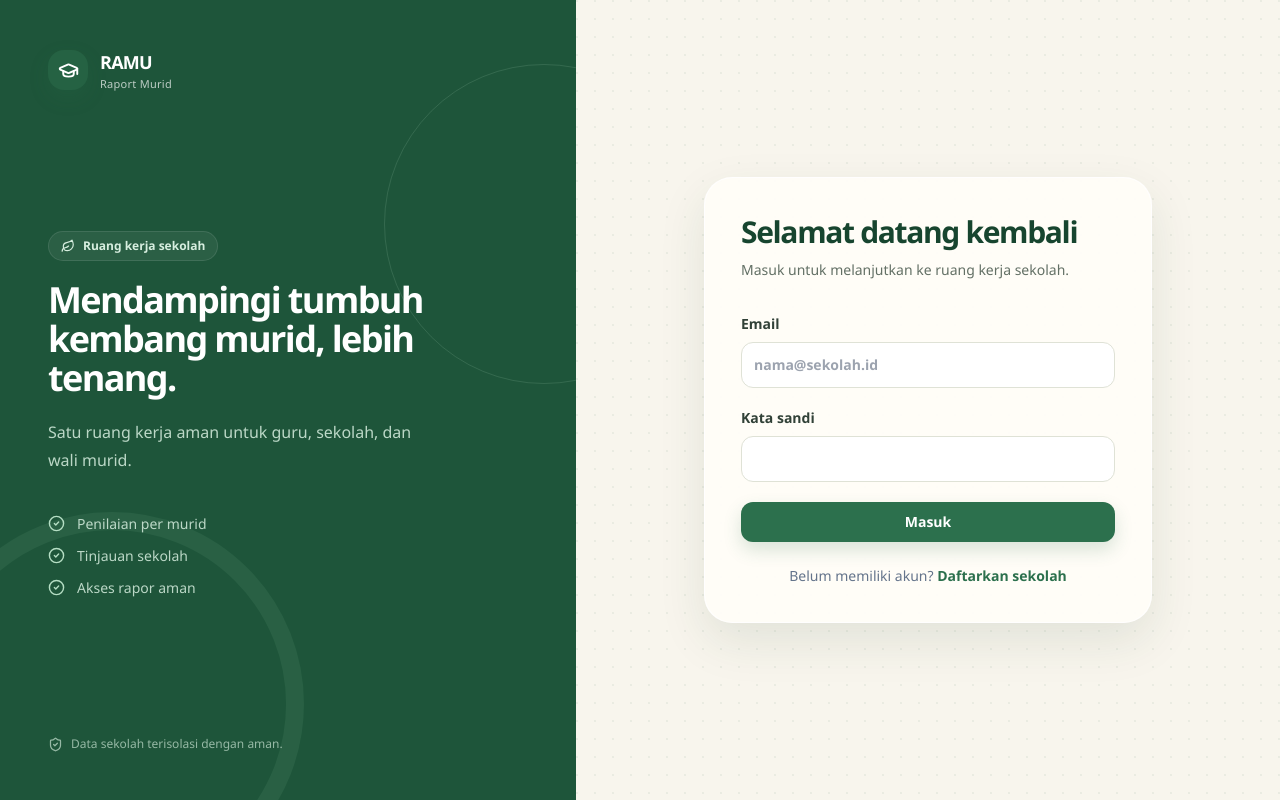
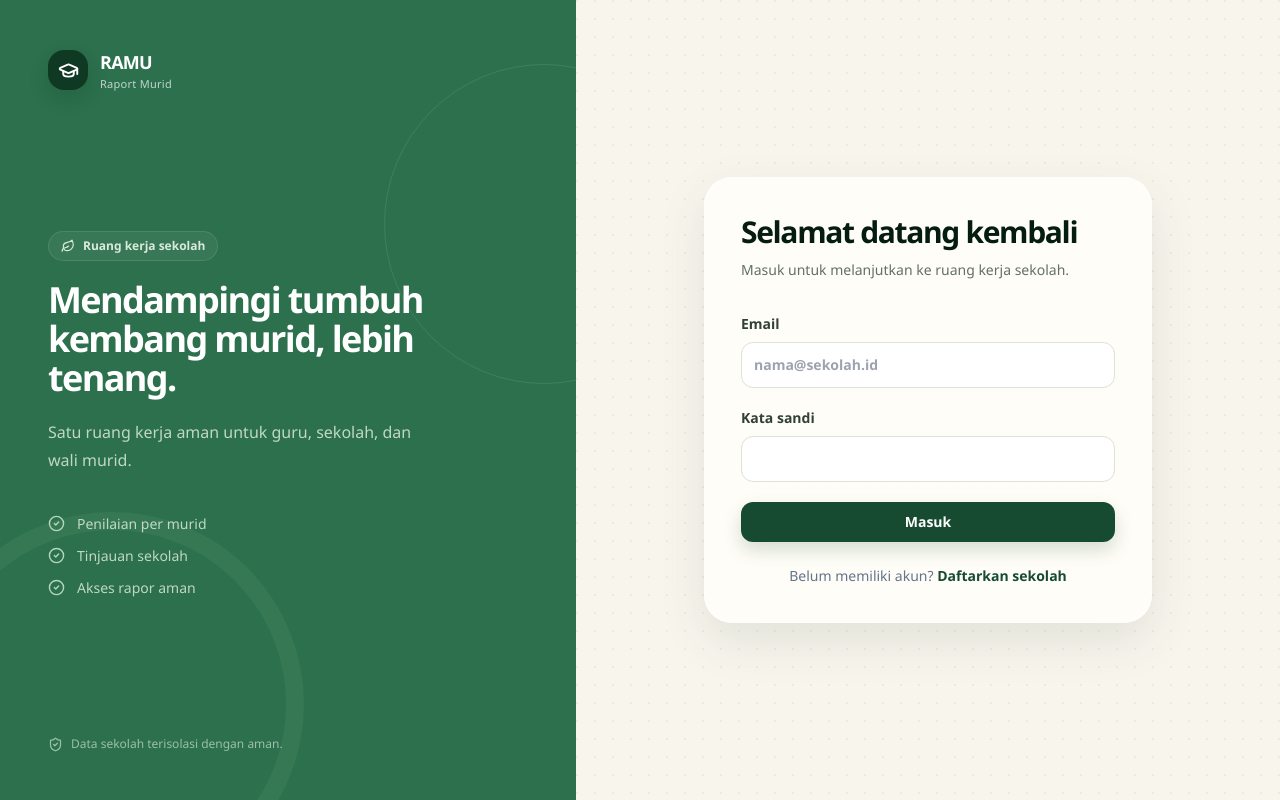
Before and after one commit to SinchanGM24/Ramu, a Next.js app in the folder frontend/: page /login in a window 1280 px wide. Built offline with nearby package versions, Linux system fonts and the light colour scheme; no server answers.

Commit message:
fix(ui): separate interactive and surface green tones

```diff
--- a/frontend/src/app/globals.css
+++ b/frontend/src/app/globals.css
@@ -8,8 +8,8 @@
 	--ramu-ink: #17251b;
 	--ramu-muted: #647066;
 	--ramu-line: #e5e7dd;
-	--ramu-forest: #2c704d;
-	--ramu-forest-deep: #1e553a;
+	--ramu-forest: #174b31;
+	--ramu-forest-deep: #092b1a;
 }
 
 * {
@@ -48,7 +48,7 @@ textarea {
 
 ::selection {
 	color: white;
-	background: #337a51;
+	background: #245f3f;
 }
 
 .ramu-surface-pattern {
--- a/frontend/src/components/layout/desktop-sidebar.tsx
+++ b/frontend/src/components/layout/desktop-sidebar.tsx
@@ -40,7 +40,7 @@ export function DesktopSidebar() {
 	}
 
 	return (
-		<aside className="ramu-sidebar fixed inset-y-0 left-0 z-30 hidden w-72 flex-col overflow-hidden bg-brand-700 px-4 py-5 text-brand-50 shadow-[12px_0_36px_rgba(44,112,77,0.12)] lg:flex">
+		<aside className="ramu-sidebar fixed inset-y-0 left-0 z-30 hidden w-72 flex-col overflow-hidden bg-[#2c704d] px-4 py-5 text-brand-50 shadow-[12px_0_36px_rgba(44,112,77,0.12)] lg:flex">
 			<div
 				aria-hidden="true"
 				className="pointer-events-none absolute -bottom-24 -left-24 size-72 rounded-full border border-brand-100/25"
--- a/frontend/src/components/shared/brand-mark.tsx
+++ b/frontend/src/components/shared/brand-mark.tsx
@@ -10,7 +10,7 @@ export function BrandMark({
 }) {
 	return (
 		<div className={cn("flex items-center gap-3", className)}>
-			<span className="grid size-10 place-items-center rounded-2xl bg-brand-800 text-white shadow-[0_8px_20px_rgba(44,112,77,0.16)]">
+			<span className="grid size-10 place-items-center rounded-2xl bg-brand-800 text-white shadow-[0_8px_20px_rgba(9,43,26,0.16)]">
 				<GraduationCap size={21} strokeWidth={2.2} />
 			</span>
 			{compact ? null : (
--- a/frontend/src/components/ui/button.tsx
+++ b/frontend/src/components/ui/button.tsx
@@ -10,7 +10,7 @@ export const Button = forwardRef<HTMLButtonElement, Props>(
 			className={cn(
 				"inline-flex min-h-10 items-center justify-center gap-2 whitespace-nowrap rounded-xl px-4 text-sm font-semibold transition duration-200 active:scale-[0.98] focus:outline-none focus:ring-2 focus:ring-brand-500 focus:ring-offset-2 focus:ring-offset-[#f8f5ed] disabled:cursor-not-allowed disabled:opacity-50",
 				{
-					"bg-brand-700 text-white shadow-[0_8px_18px_rgba(44,112,77,0.18)] hover:-translate-y-0.5 hover:bg-brand-800 hover:shadow-[0_12px_24px_rgba(44,112,77,0.22)]":
+					"bg-brand-700 text-white shadow-[0_8px_18px_rgba(23,75,49,0.18)] hover:-translate-y-0.5 hover:bg-brand-800 hover:shadow-[0_12px_24px_rgba(23,75,49,0.22)]":
 						variant === "primary",
 					"border border-brand-100 bg-white text-brand-700 hover:border-brand-200 hover:bg-brand-50":
 						variant === "secondary",
--- a/frontend/src/features/auth/auth-shell.tsx
+++ b/frontend/src/features/auth/auth-shell.tsx
@@ -16,7 +16,7 @@ export function AuthShell({
 }) {
 	return (
 		<main className="grid min-h-screen bg-[#f8f5ed] lg:grid-cols-[0.9fr_1.1fr]">
-			<section className="relative hidden overflow-hidden bg-brand-900 p-12 text-white lg:flex lg:flex-col">
+			<section className="relative hidden overflow-hidden bg-[#2c704d] p-12 text-white lg:flex lg:flex-col">
 				<div
 					aria-hidden="true"
 					className="absolute -right-32 top-16 size-80 rounded-full border border-brand-200/15"
--- a/frontend/src/features/dashboard/components/workspace-status-card.tsx
+++ b/frontend/src/features/dashboard/components/workspace-status-card.tsx
@@ -3,7 +3,7 @@ import { ShieldCheck } from "lucide-react";
 
 export function WorkspaceStatusCard() {
 	return (
-		<aside className="relative overflow-hidden rounded-2xl bg-brand-900 p-6 text-white shadow-panel">
+		<aside className="relative overflow-hidden rounded-2xl bg-[#2c704d] p-6 text-white shadow-panel">
 			<div
 				aria-hidden="true"
 				className="absolute -right-8 -top-8 size-32 rounded-full border-[12px] border-brand-300/15"
--- a/frontend/src/features/reports/parent/components/parent-report-content.tsx
+++ b/frontend/src/features/reports/parent/components/parent-report-content.tsx
@@ -13,7 +13,7 @@ export function ParentReportContent({ error, report, onDownload }: ParentReportC
 		<main className="min-h-screen bg-brand-50">
 			<ParentReportToolbar studentName={report.student?.name} onDownload={onDownload} />
 			<article className="mx-auto max-w-5xl space-y-5 p-4 sm:p-6">
-				<section className="rounded-2xl bg-brand-700 p-6 text-white">
+				<section className="rounded-2xl bg-[#2c704d] p-6 text-white">
 					<p>Laporan Perkembangan Anak Didik</p>
 					<h1 className="mt-2 text-2xl font-bold">{report.student?.name}</h1>
 					<p className="mt-2 text-sm">
--- a/frontend/tailwind.config.ts
+++ b/frontend/tailwind.config.ts
@@ -6,17 +6,17 @@ const config: Config = {
 		extend: {
 			colors: {
 				brand: {
-					50: "#eef8f2",
-					100: "#d7eedf",
-					200: "#b5dec4",
-					300: "#8bc7a1",
-					400: "#62a97a",
-					500: "#448d62",
-					600: "#337a51",
-					700: "#2c704d",
-					800: "#256243",
-					900: "#1e553a",
-					950: "#17452f",
+					50: "#edf6ef",
+					100: "#d9eadc",
+					200: "#b5d6bc",
+					300: "#87ba94",
+					400: "#5c9870",
+					500: "#387953",
+					600: "#245f3f",
+					700: "#174b31",
+					800: "#103923",
+					900: "#092b1a",
+					950: "#051c11",
 				},
 			},
 			boxShadow: {
```
Also changed, not shown: 1 other file (tests, documents, lock files or other folders).
